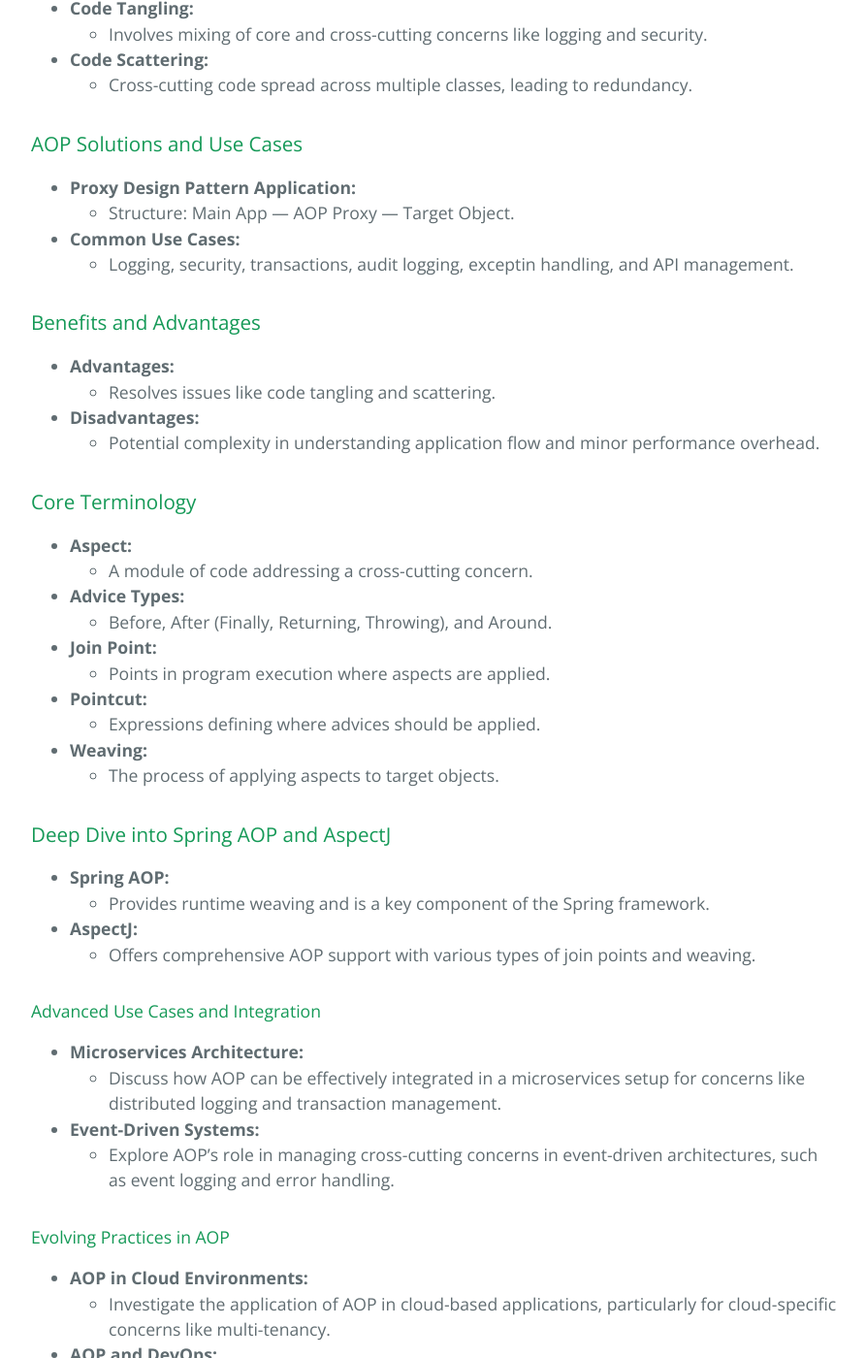
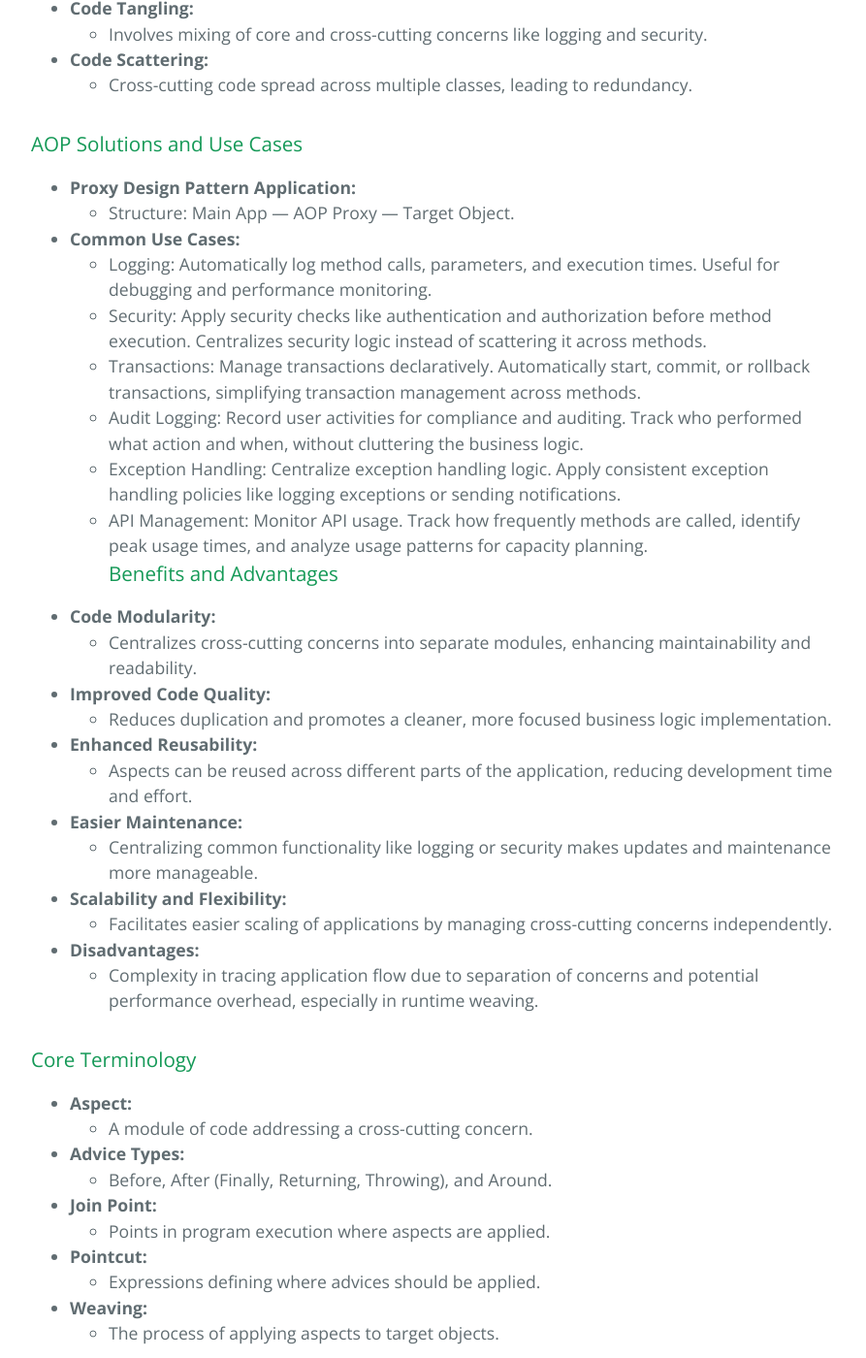
Before and after one commit to learning-software-engineering/learning-software-engineering.github.io, a Jekyll site: the page built from Topics/Tech_Stacks/Spring AOP.md, in a window 1280 px wide and 1400 px high, scrolled down 556 px. Shown: the whole window at 97% size, without its empty margins (192-1085 px from the left). Built offline with Jekyll 4.4.1, drawn with Linux system fonts in a browser that asks for light colours; our own code applies the rules of GitHub Pages for plain Markdown files; some of the changed text lies outside the part shown.

Commit message:
Update Spring AOP.md

```diff
--- a/Topics/Tech_Stacks/Spring AOP.md
+++ b/Topics/Tech_Stacks/Spring AOP.md
@@ -1,3 +1,4 @@
+
 ## Aspect-Oriented Programming (AOP) Overview
 - **Basic Concept:**
   - Based on the concept of an Aspect which encapsulates cross-cutting logic.
@@ -13,13 +14,25 @@
 - **Proxy Design Pattern Application:**
   - Structure: Main App --- AOP Proxy --- Target Object.
 - **Common Use Cases:**
-  - Logging, security, transactions, audit logging, exceptin handling, and API management.
-
+  - Logging: Automatically log method calls, parameters, and execution times. Useful for debugging and performance monitoring.
+  - Security: Apply security checks like authentication and authorization before method execution. Centralizes security logic instead of scattering it across methods.
+  - Transactions: Manage transactions declaratively. Automatically start, commit, or rollback transactions, simplifying transaction management across methods.
+  - Audit Logging: Record user activities for compliance and auditing. Track who performed what action and when, without cluttering the business logic.
+  - Exception Handling: Centralize exception handling logic. Apply consistent exception handling policies like logging exceptions or sending notifications.
+  - API Management: Monitor API usage. Track how frequently methods are called, identify peak usage times, and analyze usage patterns for capacity planning.
 ### Benefits and Advantages
-- **Advantages:**
-  - Resolves issues like code tangling and scattering.
+- **Code Modularity:**
+  - Centralizes cross-cutting concerns into separate modules, enhancing maintainability and readability.
+- **Improved Code Quality:**
+  - Reduces duplication and promotes a cleaner, more focused business logic implementation.
+- **Enhanced Reusability:**
+  - Aspects can be reused across different parts of the application, reducing development time and effort.
+- **Easier Maintenance:**
+  - Centralizing common functionality like logging or security makes updates and maintenance more manageable.
+- **Scalability and Flexibility:**
+  - Facilitates easier scaling of applications by managing cross-cutting concerns independently.
 - **Disadvantages:**
-  - Potential complexity in understanding application flow and minor performance overhead.
+  - Complexity in tracing application flow due to separation of concerns and potential performance overhead, especially in runtime weaving.
 
 ### Core Terminology
 - **Aspect:**
@@ -45,12 +58,14 @@
 - **Event-Driven Systems:**
   - Explore AOP's role in managing cross-cutting concerns in event-driven architectures, such as event logging and error handling.
 
-
 #### Evolving Practices in AOP
 - **AOP in Cloud Environments:**
   - Investigate the application of AOP in cloud-based applications, particularly for cloud-specific concerns like multi-tenancy.
 - **AOP and DevOps:**
-  - Discuss how AOP can aid in DevOps practices, especially in continuous integration and deployment scenarios.
+  - Continuous Integration and Deployment: AOP can streamline CI/CD processes by handling aspects like logging and error handling uniformly across services.
+  - Automated Testing: Enhances automated testing by isolating cross-cutting concerns, making unit tests less complex and more focused.
+  - Monitoring and Alerts: Facilitates implementation of consistent monitoring and alerting mechanisms across the application stack.
+  - Configuration Management: AOP supports dynamic configuration management, enabling smoother transitions and adaptations in DevOps workflows.
 
 ### Future Directions and Trends
 - **AOP in Modern Software Development:**
```
